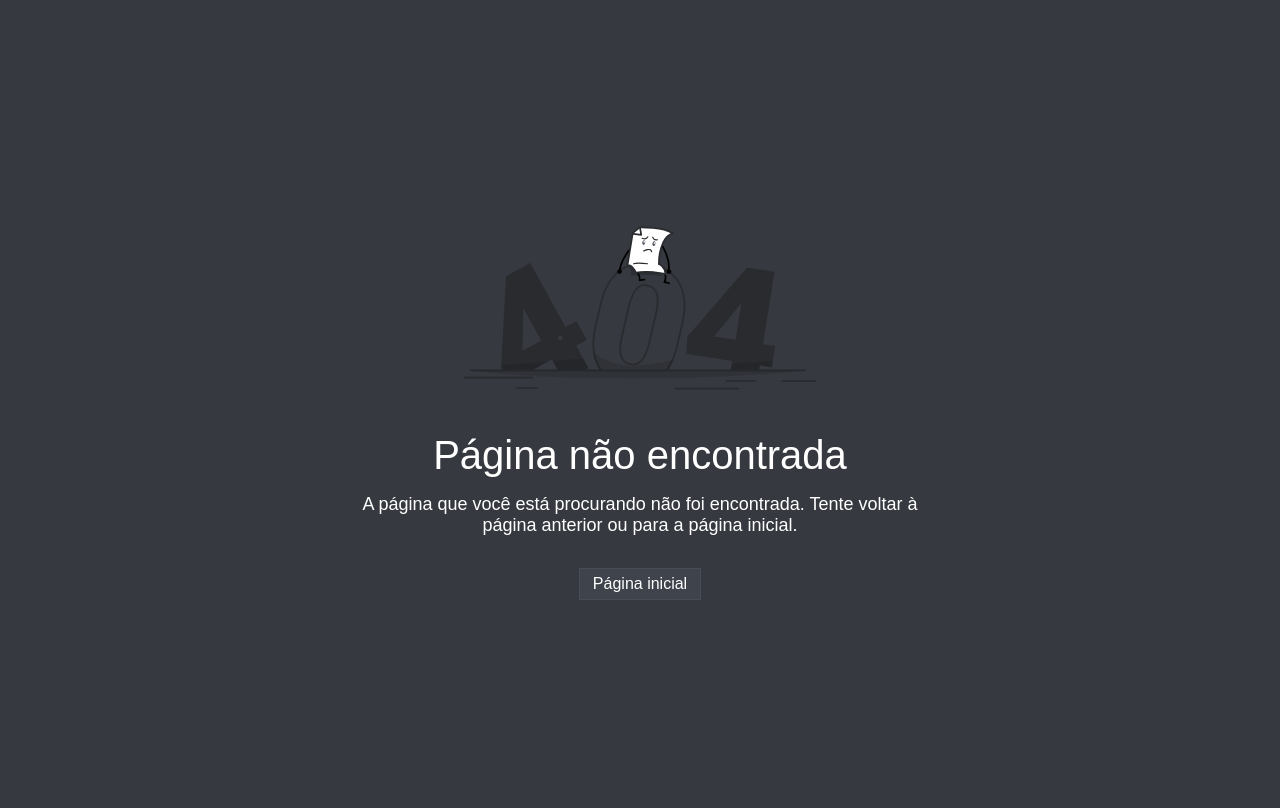
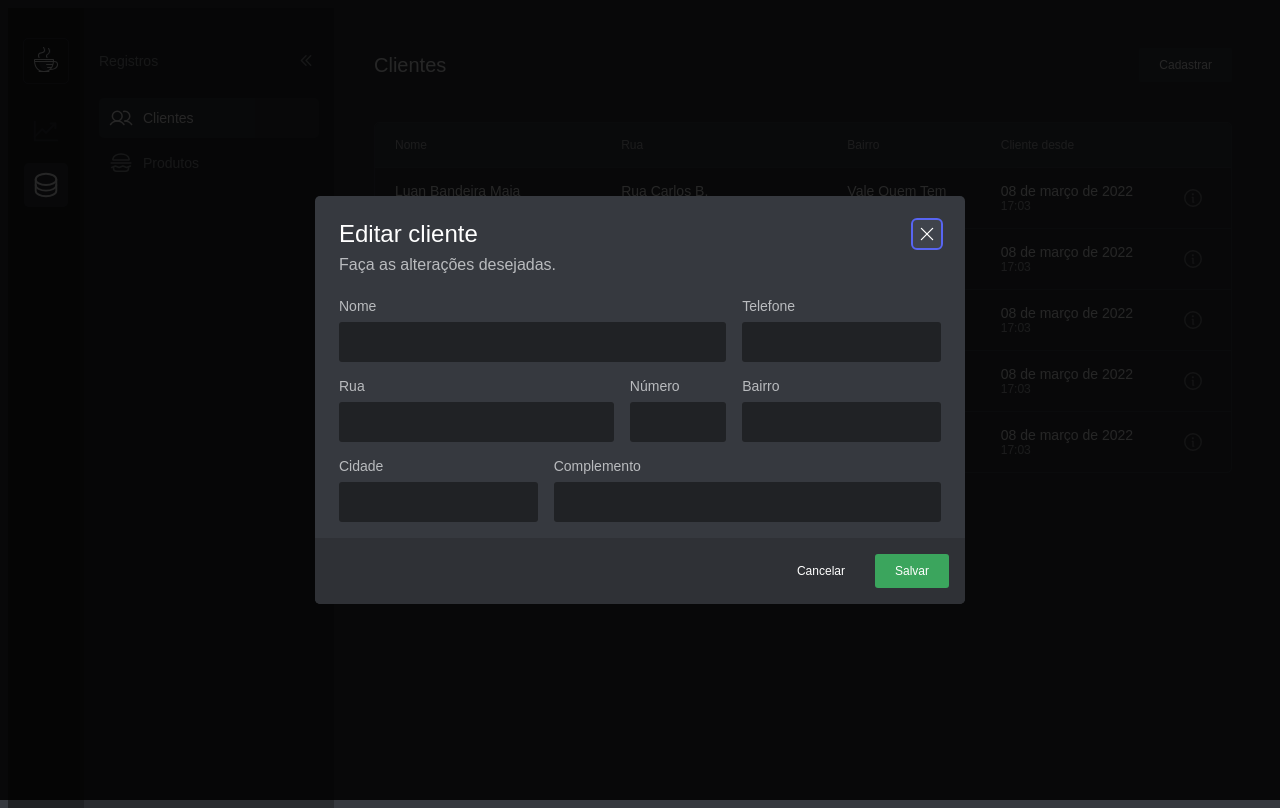
Before and after one commit to lucaslousada/ask-for-food, a React (Vite) app: page /registers/customers/1/edit in a window 1280 px wide. Built offline with nearby package versions, Linux system fonts and the light colour scheme; data requests are answered from the project's data file; a web font is replaced by a local one.

Commit message:
feat: create customer edit functionality

```diff
--- a/src/App.tsx
+++ b/src/App.tsx
@@ -22,6 +22,7 @@ export function App() {
           <Route path="new" element={<CustomerForm />} />
           <Route path=":customerId" element={<CustomerDetails />} />
           <Route path=":customerId/delete" element={<DeleteCustomer />} />
+          <Route path=":customerId/edit" element={<CustomerForm />} />
         </Route>
         <Route path="not-found" element={<PageNotFound />} />
         <Route path="*" element={<PageNotFound />} />
--- a/src/pages/Customers/components/CustomerForm/index.tsx
+++ b/src/pages/Customers/components/CustomerForm/index.tsx
@@ -1,7 +1,7 @@
 import { ChangeEvent } from 'react';
 import { Formik, Form } from 'formik';
 import InputMask from 'react-input-mask';
-import { useNavigate } from 'react-router-dom';
+import { useNavigate, useParams } from 'react-router-dom';
 import { api } from '../../../../services/api';
 import { CustomerDataType, useAllCustomersAndSelectedCustomer } from '../..';
 import { schema } from './schema';
@@ -20,48 +20,80 @@ import {
   FieldsWrapper,
 } from './styles';
 
+const initialValues = {
+  name: '',
+  phone: '',
+  address: {
+    street_name: '',
+    number: '',
+    neighborhood: '',
+    city: '',
+    complement: '',
+  },
+};
+
 type CustomerFormData = Omit<CustomerDataType, 'id' | 'createdAt'>;
 
 export function CustomerForm() {
-  const { customers, setCustomers } = useAllCustomersAndSelectedCustomer();
+  const { customer, customers, setCustomers } =
+    useAllCustomersAndSelectedCustomer();
+
   const navigate = useNavigate();
+  const { customerId } = useParams();
 
-  async function handleCustomerFormSubmit(values: CustomerFormData) {
-    const response = await api.post('/customers', {
+  async function handleRegisterCustomer(values: CustomerFormData) {
+    const { data } = await api.post('/customers', {
       ...values,
       createdAt: new Date(),
     });
-    const customer = response.data;
-    setCustomers([...customers, customer]);
+    setCustomers([...customers, data]);
     navigate('..');
   }
+
+  async function handleEditCustomer(values: CustomerFormData) {
+    const { data } = await api.patch(`/customers/${customerId}`, {
+      ...values,
+    });
+    setCustomers(
+      customers.map(currentValue =>
+        currentValue.id === data.id ? data : currentValue
+      )
+    );
+    navigate('..');
+  }
+
+  const componentData = customerId
+    ? {
+        title: 'Editar cliente',
+        description: 'Faça as alterações desejadas.',
+        initialValues: customer,
+        handleSubmit: handleEditCustomer,
+        buttonText: 'Salvar',
+      }
+    : {
+        title: 'Cadastrar cliente',
+        description: 'Preencha o formulário abaixo.',
+        initialValues: initialValues,
+        handleSubmit: handleRegisterCustomer,
+        buttonText: 'Cadastrar',
+      };
 
   return (
     <Modal>
       <DialogContent>
         <header>
           <DialogTitle asChild>
-            <h3>Cadastrar cliente</h3>
+            <h3>{componentData.title}</h3>
           </DialogTitle>
-          <DialogDescription>Preencha o formulário abaixo.</DialogDescription>
+          <DialogDescription>{componentData.description}</DialogDescription>
           <DialogClose>
             <X alt="Fechar" />
           </DialogClose>
         </header>
         <Formik
           validationSchema={schema}
-          initialValues={{
-            name: '',
-            phone: '',
-            address: {
-              street_name: '',
-              number: '',
-              neighborhood: '',
-              city: '',
-              complement: '',
-            },
-          }}
-          onSubmit={handleCustomerFormSubmit}
+          initialValues={componentData.initialValues}
+          onSubmit={componentData.handleSubmit}
         >
           {({ isSubmitting, setFieldValue }) => (
             <Form>
@@ -96,7 +128,7 @@ export function CustomerForm() {
                   disabled={isSubmitting}
                   color="green"
                 >
-                  Cadastrar
+                  {componentData.buttonText}
                 </SubmitButton>
               </div>
             </Form>
--- a/src/pages/Customers/components/DeleteCustomer/index.tsx
+++ b/src/pages/Customers/components/DeleteCustomer/index.tsx
@@ -14,7 +14,7 @@ export function DeleteCustomer() {
   const { customerId } = useParams();
   const navigate = useNavigate();
 
-  async function deleteCustomer() {
+  async function handleDeleteCustomer() {
     await api.delete(`customers/${customerId}`);
     setCustomers(customers.filter(value => value.id !== Number(customerId)));
     navigate('..');
@@ -32,9 +32,9 @@ export function DeleteCustomer() {
           <div>
             <ModalCancelButton>Cancelar</ModalCancelButton>
             <SubmitButton
-              type="submit"
+              type="button"
               color="red"
-              onClick={() => deleteCustomer()}
+              onClick={() => handleDeleteCustomer()}
             >
               Deletar cliente
             </SubmitButton>
--- a/src/styles/shared/Buttons.ts
+++ b/src/styles/shared/Buttons.ts
@@ -3,7 +3,6 @@ import styled from 'styled-components';
 import { darken, transparentize } from 'polished';
 
 interface SubmitButtonProps extends ButtonHTMLAttributes<HTMLButtonElement> {
-  type: 'submit';
   color: 'red' | 'green';
 }
 
```
